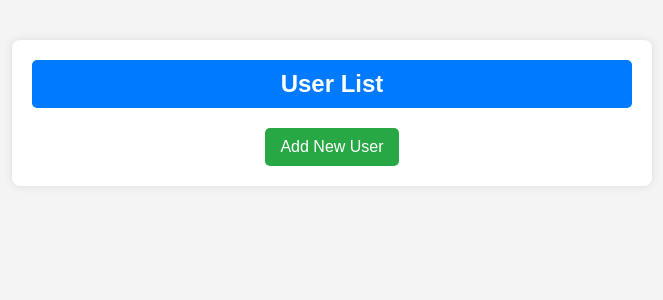
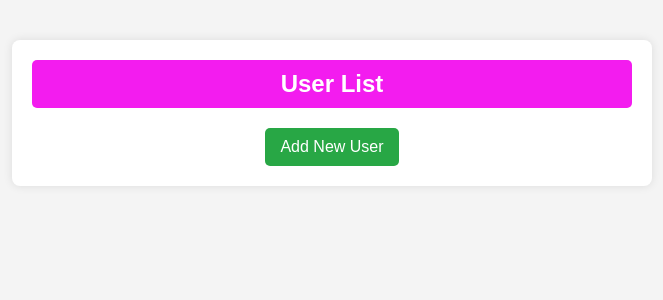
Before and after one commit to meghalrag/django-mogo-test-app, a Django app: template mongo_app/templates/user_list.html in a window 1280 px wide. Shown: the top 300 px of the page, without its empty margins (308-971 px from the left). Run offline with Django 5.2, Linux system fonts and the light colour scheme; the template is opened without the code that fills it, so the values that code supplies are empty.

Commit message:
colors updated

```diff
--- a/mongo_app/static/css/styles.css
+++ b/mongo_app/static/css/styles.css
@@ -25,7 +25,7 @@ body {
 
 /* Header Styles */
 h2 {
-    background-color: #007bff;
+    background-color: #f31cef;
     color: white;
     padding: 10px;
     border-radius: 5px;
@@ -38,7 +38,7 @@ h2 {
 }
 
 .user-item {
-    background: #f9f9f9;
+    background: #d1d1d1;
     padding: 10px;
     border-bottom: 1px solid #ddd;
 }
```
